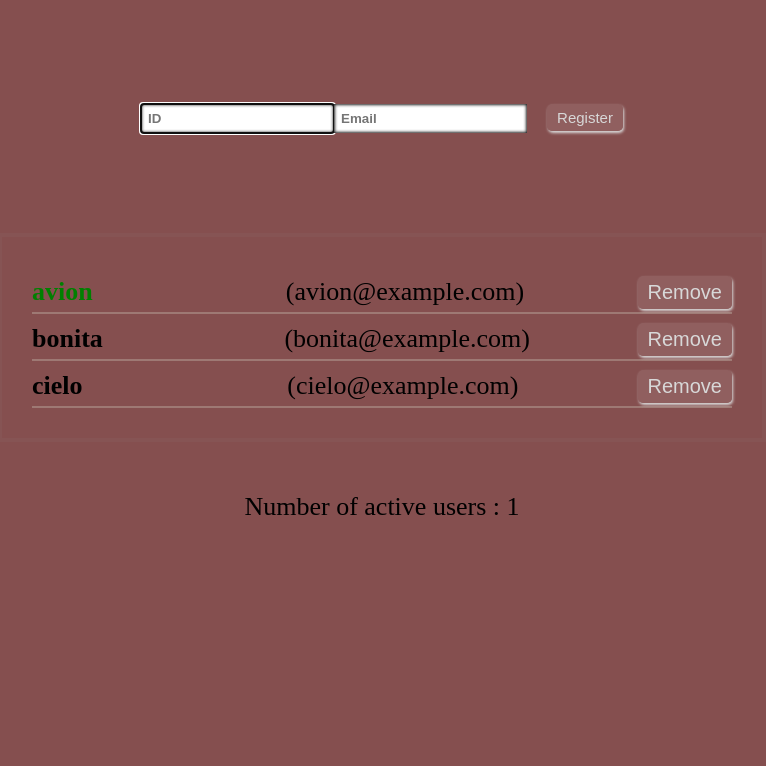
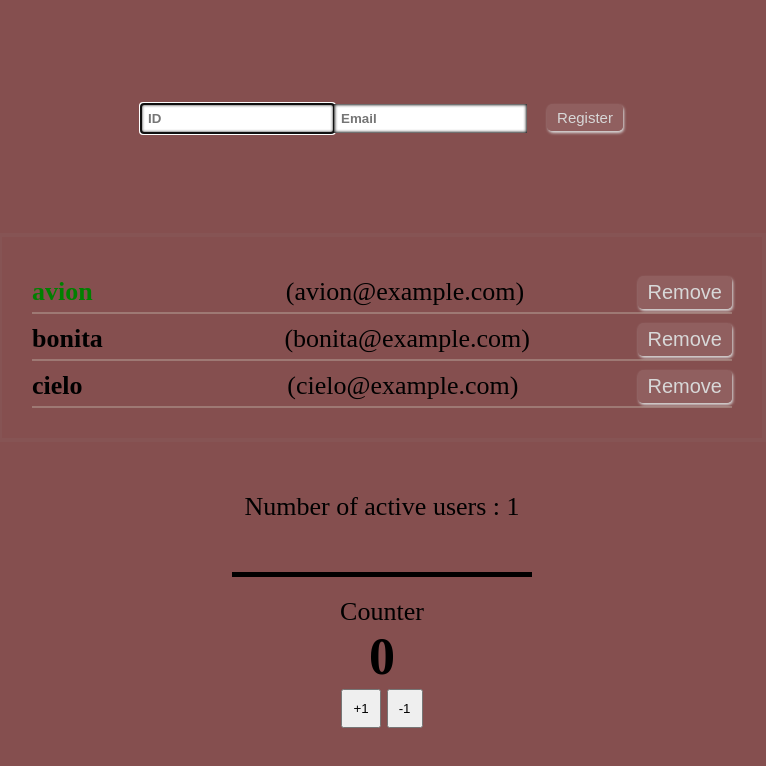
Before and after one commit to BexFox/React_Array, a React (Vite) app: page / in a window 1280 px wide. Shown: the top 766 px of the page, without its empty margins (258-1024 px from the left). Built offline with nearby package versions, Linux system fonts and the light colour scheme; the HTML template or start-up script is replaced by a standard one.

Commit message:
add Counter for preparing useReducer

```diff
--- a/src/App.css
+++ b/src/App.css
@@ -9,3 +9,19 @@
 .createUser {
   padding: 100px 0;
 }
+.Counter {
+  display: flex;
+  flex-flow: column;
+  justify-content: center;
+  align-items: center;
+  margin-top: 50px;
+  width: 300px;
+  border-top: 5px solid #000;
+}
+.Counter p {
+  margin-top: 20px;
+}
+.Counter button {
+  padding: 10px;
+  margin: 3px;
+}
--- a/src/App.jsx
+++ b/src/App.jsx
@@ -1,6 +1,7 @@
 import React, { useState, useRef, useMemo, useCallback } from 'react';
 import UserList from './UserList';
 import CreateUser from './CreateUser';
+import Counter from './Counter';
 import './App.css';
 
 function countActiveUsers(users) {
@@ -64,6 +65,7 @@ function App() {
       />
       <UserList users={users} onRemove={onRemove} onToggle={onToggle} />
       <div>Number of active users : {count}</div>
+      <Counter />
     </div>
   );
 }
--- a/src/Counter.jsx
+++ b/src/Counter.jsx
@@ -1,19 +1,23 @@
 import React, { useState } from 'react';
 
 function Counter() {
-  const [number, SetNumber] = useState(0);
+  const [number, setNumber] = useState(0);
+
   const onIncrease = () => {
-    setNumber();
+    setNumber(number + 1);
   };
   const onDecrease = () => {
-    setNumber();
+    setNumber(number - 1);
   };
 
   return (
-    <div>
-      <h1>number</h1>
-      <button onClick={onIncrease}>+1</button>
-      <button onClick={onDecrease}>-1</button>
+    <div className='Counter'>
+      <p>Counter</p>
+      <h1>{number}</h1>
+      <div>
+        <button onClick={onIncrease}>+1</button>
+        <button onClick={onDecrease}>-1</button>
+      </div>
     </div>
   );
 }
```
